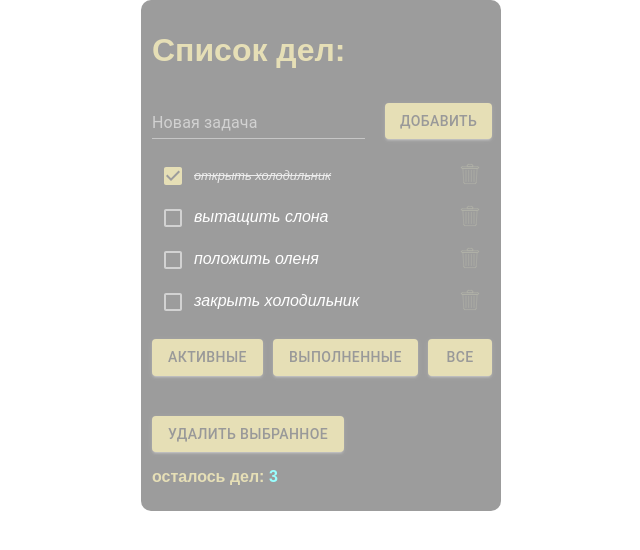
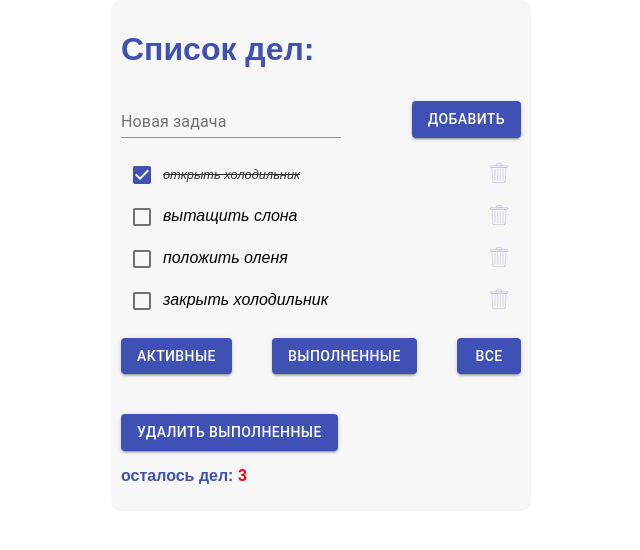
Before and after one commit to WebHeroSchool/dotodo, a React (Create React App) app: page / in a window 1280 px wide. Shown: the top 550 px of the page, without its empty margins (319-959 px from the left). Built offline with nearby package versions, Linux system fonts and the light colour scheme.

Commit message:
add elements

```diff
--- a/src/App/App.js
+++ b/src/App/App.js
@@ -2,7 +2,6 @@ import React from 'react';
 import ItemList from '../ItemList/ItemList';
 import Footer from '../Footer/Footer';
 import InputItem from '../InputItem/InputItem';
-import ButtonInput from '../Button/Button.js';
 import styles from './App.module.css';
 import '../fonts/fonts.css';
 
@@ -60,25 +59,42 @@ class App extends React.Component {
     });
   };
 
+  onClickAdd = value => {
+
+    if (value.length > 30) {
+      value = value.slice(0,30) + '...';
+    }
+
+    this.setState(state => ({
+      items: [
+        ...state.items,
+        {
+          value,
+          isDone: false,
+          index: this.state.items.length,
+        }
+      ]
+    }));
+  };
+
+  selectedDelete = () => this.setState((state) => ({ items: state.items.filter(item => item.isDone !== true)}))
+
   render () {
     return (
       <div className={styles.wrap}>
         <h1 className={styles.title}>
           Список дел:
         </h1>
-        <form action="">
-          <div className={styles.add_task}>
-            <InputItem />
-            <ButtonInput btnType='reset' ButtonText='Добавить' />
-          </div>
-        </form>
+        <InputItem onClickAdd={this.onClickAdd} />
         <ItemList
           todoItem={this.state.items}
           index={this.state.items.index}
           onClickDone={this.onClickDone}
           onClickDelete={this.onClickDelete}
         />
-        <Footer count={this.state.items.filter(item => item.isDone === false).length} />
+        <Footer
+          selectedDelete={this.selectedDelete}
+          count={this.state.items.filter(item => item.isDone === false).length} />
       </div>
     );
   }
--- a/src/App/App.module.css
+++ b/src/App/App.module.css
@@ -1,134 +1,19 @@
 body {
-  background: url(../img/bg.jpg);
+  background: #fff;
   padding: 0;
   margin: 0;
-  animation: animate .3s linear infinite;
-}
-
-body:hover {
-  background: #fff !important;
-  animation-iteration-count: 1;
 }
 
 .wrap {
   margin: 0 auto;
-  width: 340px;
+  width: 400px;
   font-family: 'Montserrat', sans-serif;
   background-color: #f7f7f7;
   padding: 10px;
   border-radius: 10px;
-  filter: invert();
-  opacity: .4;
 }
 
 .title {
   color: #3f51b5;
   position: relative;
 }
-
-.add_task {
-  display: flex;
-  justify-content: space-between;
-}
-
-.add_task button {
-  align-self: flex-end;
-}
-
-.add_task > div {
-  margin-right: 20px;
-}
-
-.wrap > * {
-  animation: shake .5s linear infinite;
-}
-
-input {
-  animation-iteration-count: 1 !important;
-}
-
-.wrap:hover {
-  filter: none;
-  opacity: 1;
-}
-
-.wrap:hover * {
-  animation-iteration-count: 1;
-}
-
-@keyframes animate {
-  0% {
-    background-position: 0 0;
-  }
-
-  100% {
-    background-position: 100% 100%;
-  }
-}
-
-@keyframes shake {
-  0% {
-    -webkit-transform: translate(1px, 1px) rotate(0deg);
-  }
-
-  10% {
-    -webkit-transform: translate(-1px, -2px) rotate(-1deg);
-  }
-
-  11% {
-    opacity: 1;
-  }
-
-  12% {
-    opacity: 0;
-  }
-
-  13% {
-    opacity: 1;
-  }
-
-  20% {
-    -webkit-transform: translate(-1px, 0) rotate(1deg);
-  }
-
-  30% {
-    -webkit-transform: translate(0, 1px) rotate(0);
-  }
-
-  40% {
-    -webkit-transform: translate(1px, -1px) rotate(1deg);
-  }
-
-  50% {
-    -webkit-transform: translate(0, 1px) rotate(-1deg);
-  }
-
-  60% {
-    -webkit-transform: translate(-1px, 1px) rotate(0deg);
-  }
-
-  70% {
-    -webkit-transform: translate(1px, 1px) rotate(-1deg);
-  }
-
-  80% {
-    -webkit-transform: translate(-1px, -1px) rotate(1deg);
-  }
-
-  90% {
-    -webkit-transform: translate(1px, 1px) rotate(0);
-  }
-
-  94% {
-    opacity: 1;
-  }
-
-  99% {
-    opacity: 0;
-  }
-
-  100% {
-    -webkit-transform: translate(1px, -1px) rotate(-1deg);
-    opacity: 1;
-  }
-}
--- a/src/Button/Button.js
+++ b/src/Button/Button.js
@@ -1,12 +1,12 @@
 import Button from '@material-ui/core/Button';
 import React from 'react';
 
-const ButtonInput = ({ButtonText, btnType}) => (
+const ButtonInput = ({ButtonText}) => (
   <Button
     variant="contained"
     color="primary"
-    type={btnType}>
-      {ButtonText}
+  >
+    {ButtonText}
   </Button>
 );
 
--- a/src/Footer/Footer.js
+++ b/src/Footer/Footer.js
@@ -1,18 +1,46 @@
 import React from 'react';
 import styles from './Footer.module.css';
-import ButtonInput from '../Button/Button.js';
+import Button from '@material-ui/core/Button';
 
-const Footer = ({ count }) => (
+const Footer = ({ count, selectedDelete }) => (
   <footer className={styles.footer}>
       <div className={styles.filter}>
-      <ButtonInput btnType='button' ButtonText='активные' />
-      <ButtonInput btnType='button' ButtonText='выполненные' />
-      <ButtonInput btnType='button' ButtonText='все' />
+
+      <Button
+        variant="contained"
+        color="primary"
+      >
+        активные
+      </Button>
+
+      <Button
+        variant="contained"
+        color="primary"
+      >
+        выполненные
+      </Button>
+
+      <Button
+        variant="contained"
+        color="primary"
+      >
+        все
+      </Button>
     </div>
-    <ButtonInput btnType='button' ButtonText='удалить выбранное' />
+
+    <Button
+      variant="contained"
+      color="primary"
+      onClick={() => selectedDelete(true)}
+    >
+      Удалить выполненные
+    </Button>
+
     <p className={styles.count}>
       осталось дел:
-        <span> { count }</span>
+      <span>
+        {' ' + count }
+      </span>
     </p>
   </footer>
 );
--- a/src/InputItem/InputItem.js
+++ b/src/InputItem/InputItem.js
@@ -1,11 +1,52 @@
 import React from 'react';
 import TextField from '@material-ui/core/TextField';
+import ButtonInput from '@material-ui/core/Button';
+import styles from './InputItem.module.css';
 
-const InputItem = () => (
-  <TextField
-    id="standard-basic"
-    label="Новая задача"
-  />
-);
+class InputItem extends React.Component {
+  state = {
+    inputValue: '',
+    inputLabel: 'Новая задача'
+  };
+
+ onButtonClick = () => {
+
+  if (this.state.inputValue !=='') {
+    this.setState({ inputValue: ''});
+    this.props.onClickAdd(this.state.inputValue.toLowerCase());
+  } else {
+    this.setState({inputLabel:<span className={styles.error}> ошибка: пустое поле </span>});
+  }
+};
+
+  render() {
+    const { onClickAdd } = this.props;
+
+    return (
+      <div className={styles.add_task}>
+        <form action="">
+          <TextField
+            id="standard-basic"
+            label={this.state.inputLabel}
+            value={this.state.inputValue}
+            onClick={() => this.setState({inputLabel: 'Новая задача'})}
+            onChange={event => this.setState({
+              inputValue: event.target.value.toUpperCase(),
+              inputLabel: 'Новая задача'
+              })
+            }
+          />
+          <ButtonInput
+            variant="contained"
+            color="primary"
+            onClick={this.onButtonClick}
+          >
+            Добавить
+          </ButtonInput>
+        </form>
+      </div>
+    );
+  }
+}
 
 export default InputItem;
--- /dev/null
+++ b/src/InputItem/InputItem.module.css
@@ -0,0 +1,43 @@
+.add_task form {
+  display: flex;
+  justify-content: space-between;
+}
+
+.add_task button {
+  align-self: flex-end;
+}
+
+.add_task > div {
+  margin-right: 20px;
+}
+
+.add_task{
+  position: relative;
+}
+
+.add_task::before {
+  position: absolute;
+  content: 'Введите название задачи';
+  color: red;
+  left: 90px;
+  top: -10px;
+  display: none;
+}
+
+input {
+  animation-iteration-count: 1 !important;
+}
+
+.error {
+  color: red;
+  background-color: pink;
+  position: relative;
+  padding: 4px 6px;
+}
+
+.error::after {
+  content: '\2639';
+  position: absolute;
+  top: -15px;
+  right: -15px;
+}
--- a/src/Item/Item.module.css
+++ b/src/Item/Item.module.css
@@ -15,6 +15,7 @@
   -moz-user-select: none;
   -ms-user-select: none;
   user-select: none;
+  /*word-break: break-all;*/
 }
 
 .content:hover {
@@ -42,8 +43,9 @@
   font-size: 10px;
   position: absolute;
   top: -15px;
-  right: -10px;
+  left: 30px;
   text-shadow: 0;
+  min-width: 114px;
 }
 
 .done:hover::after {
@@ -52,5 +54,6 @@
   font-size: 10px;
   position: absolute;
   top: -15px;
-  right: -10px;
+  left: 30px;
+  min-width: 114px;
 }
--- a/src/ItemList/ItemList.js
+++ b/src/ItemList/ItemList.js
@@ -11,11 +11,12 @@ const ItemList = ({ todoItem, index, onClickDone, onClickDelete, isDone }) => (
         item =>
           <li
             className={styles.item}
-            key={item.value}
+            key={item.index}
           >
             <Checkbox
               color="primary"
               checked={item.isDone}
+              onClick={() => onClickDone(item.index)}
             />
             <Item className={styles.content}
               value={item.value}
```
